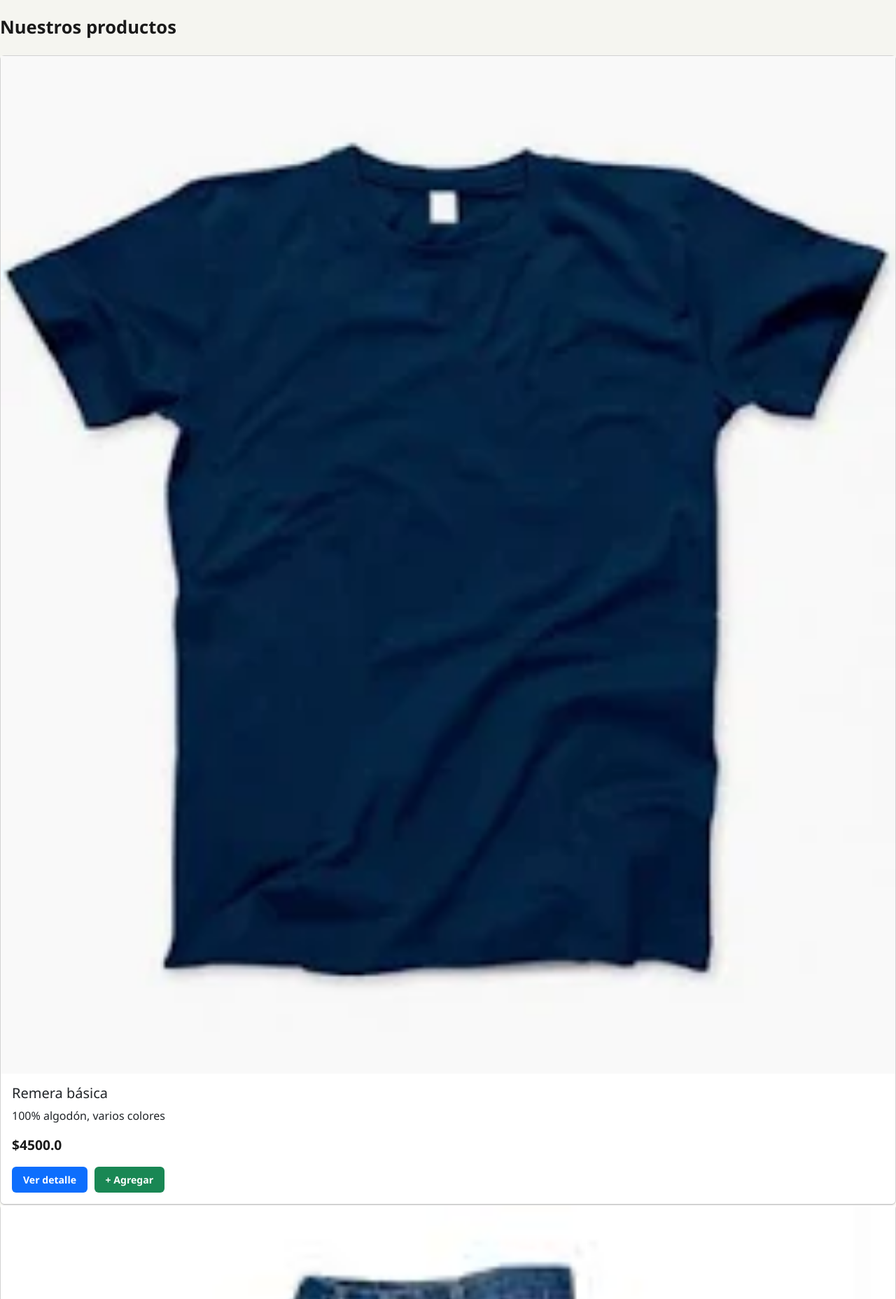
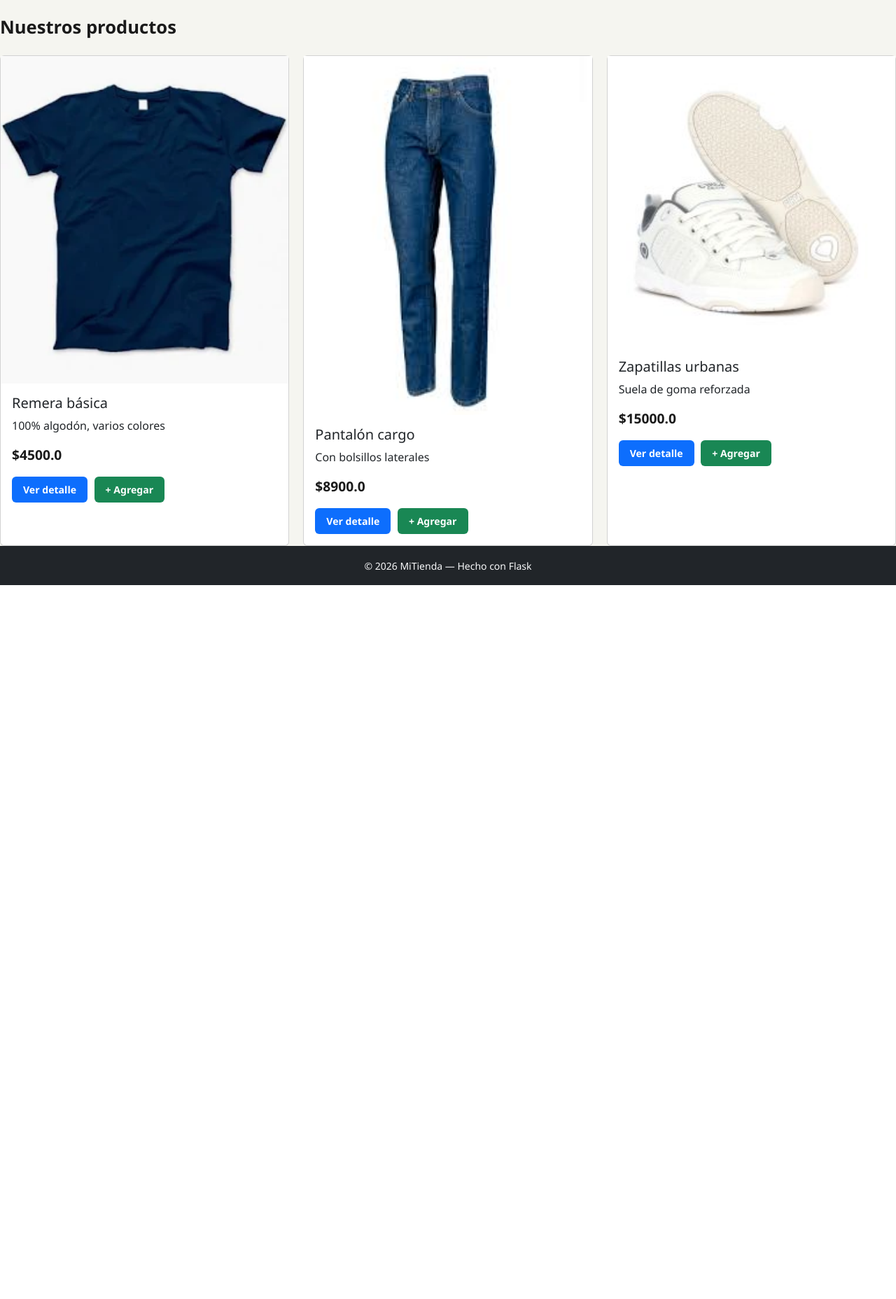
Before and after one commit to guimore/tienVirtual, a Flask app: page / in a window 1280 px wide. Shown: the part 72-1928 px from the top of the page at 70% size. After the commit the page ends 908 px from the top, so only its background shows below. Run offline with Flask 3, Linux system fonts and the light colour scheme; data comes from the database, SQL or seed files in the repository.

Commit message:
fix grid productos body en style

```diff
--- a/static/style.css
+++ b/static/style.css
@@ -333,7 +333,7 @@ a { text-decoration: none; color: inherit; }
 }
 /* ── GRILLA DE PRODUCTOS ── */
 
-bidy .grilla-productos {
+body .grilla-productos {
   display: grid !important;
   grid-template-columns: repeat(3, 1fr) !important;
   gap: 20px;
```
